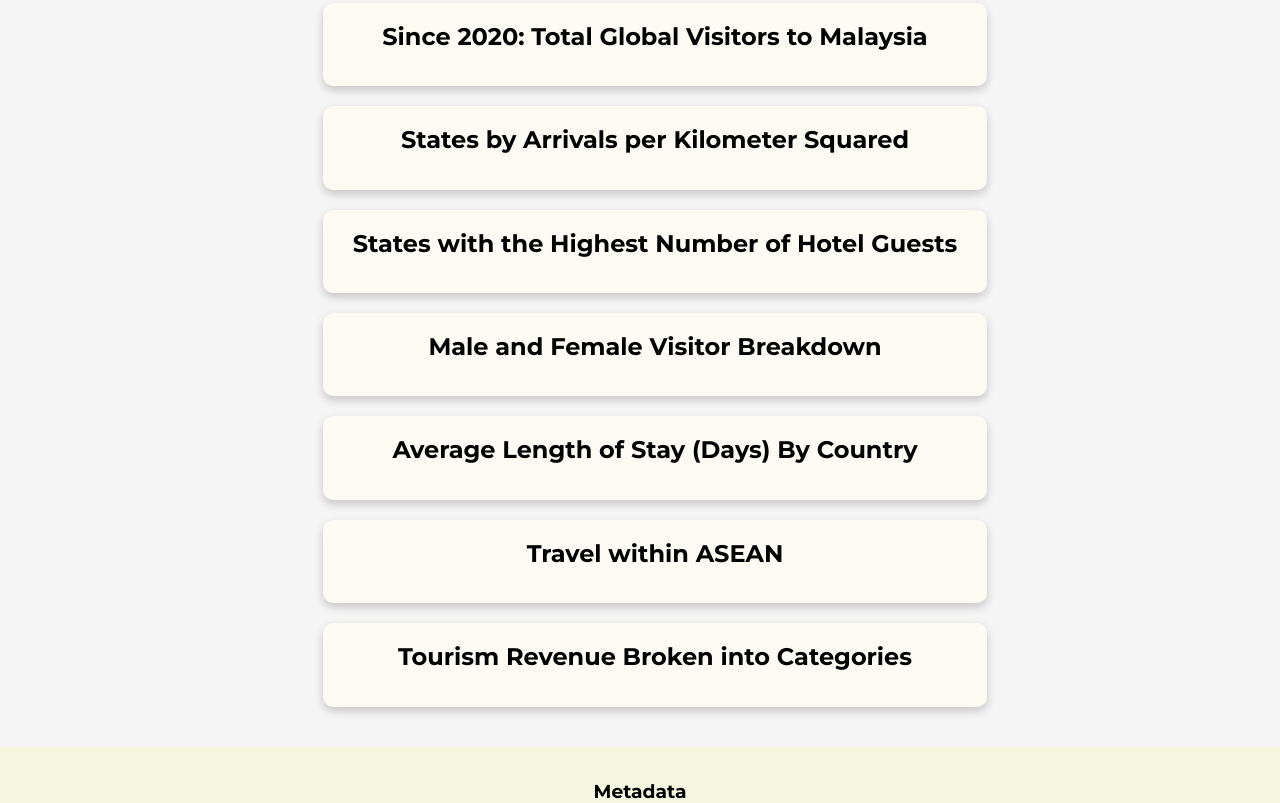
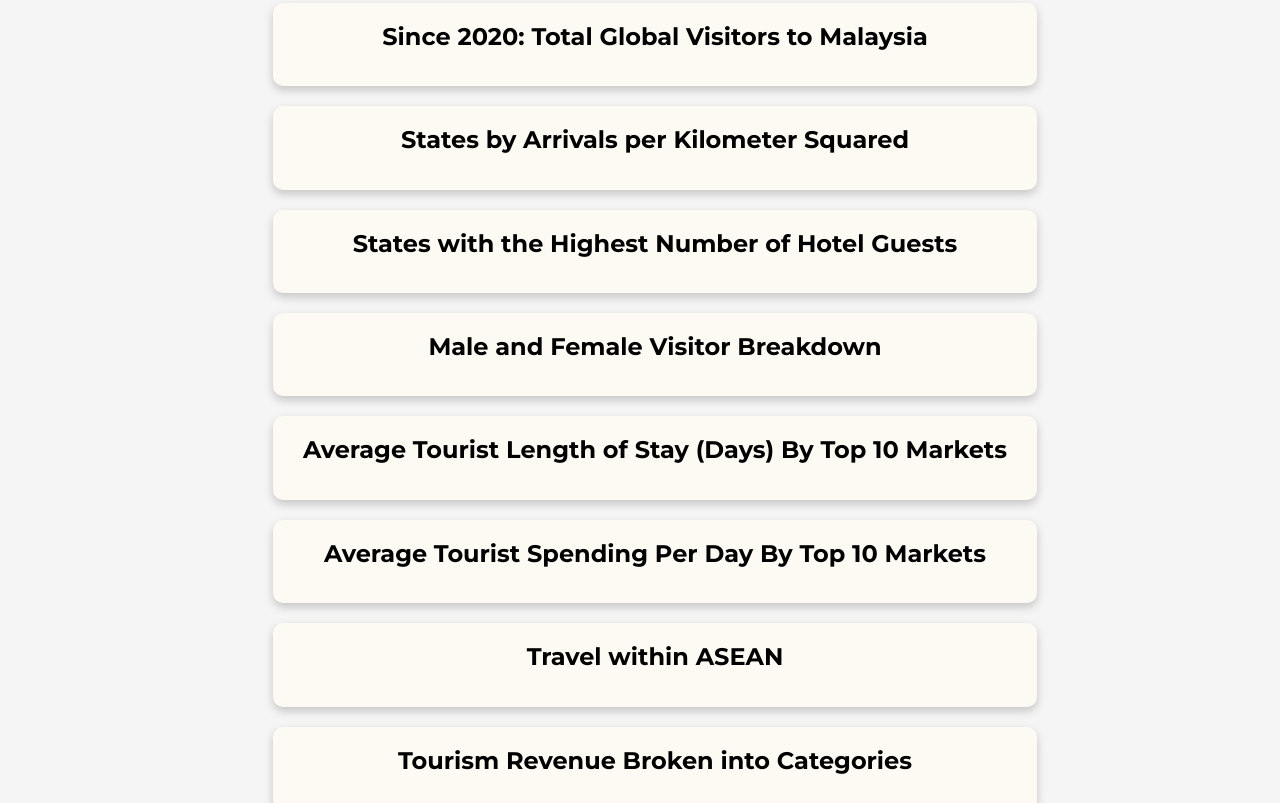
Before and after one commit to XKKTTT/FIT3179-Data-Visualization-2-, a plain HTML site: page index.html in a window 1280 px wide. Shown: the part 393-1196 px from the top of the page. Drawn offline with nearby package versions, Linux system fonts and the light colour scheme; a script that the page names is missing.

Commit message:
changes
changes

```diff
--- a/index.html
+++ b/index.html
@@ -62,10 +62,18 @@
             </div>
 
             <div class="visualization">
-                <h2> Average Length of Stay (Days) By Country </h2>
+                <h2> Average Tourist Length of Stay (Days) By Top 10 Markets </h2>
                 <div id="radial"></div>
                 <script type="text/javascript">
                     vegaEmbed('#radial', "./js/radial.vega").catch(console.error);
+                </script>
+            </div>
+
+            <div class="visualization">
+                <h2> Average Tourist Spending Per Day By Top 10 Markets </h2>
+                <div id="rad_plot"></div>
+                <script type="text/javascript">
+                    vegaEmbed('#rad_plot', "./js/rad_plot.vega").catch(console.error);
                 </script>
             </div>
 
```
Also changed, not shown: 5 other files.
